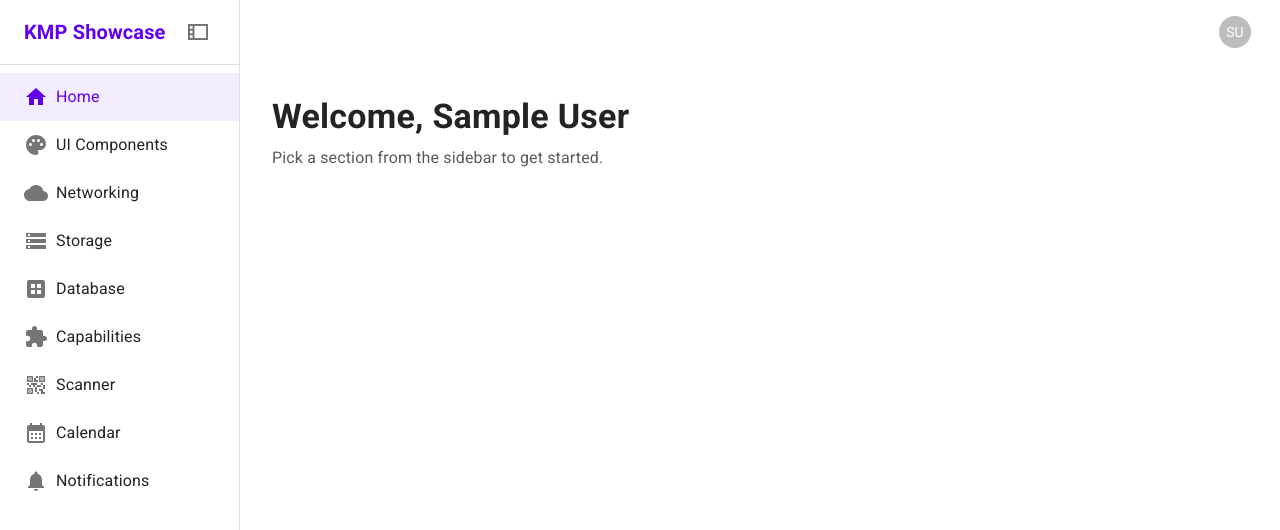
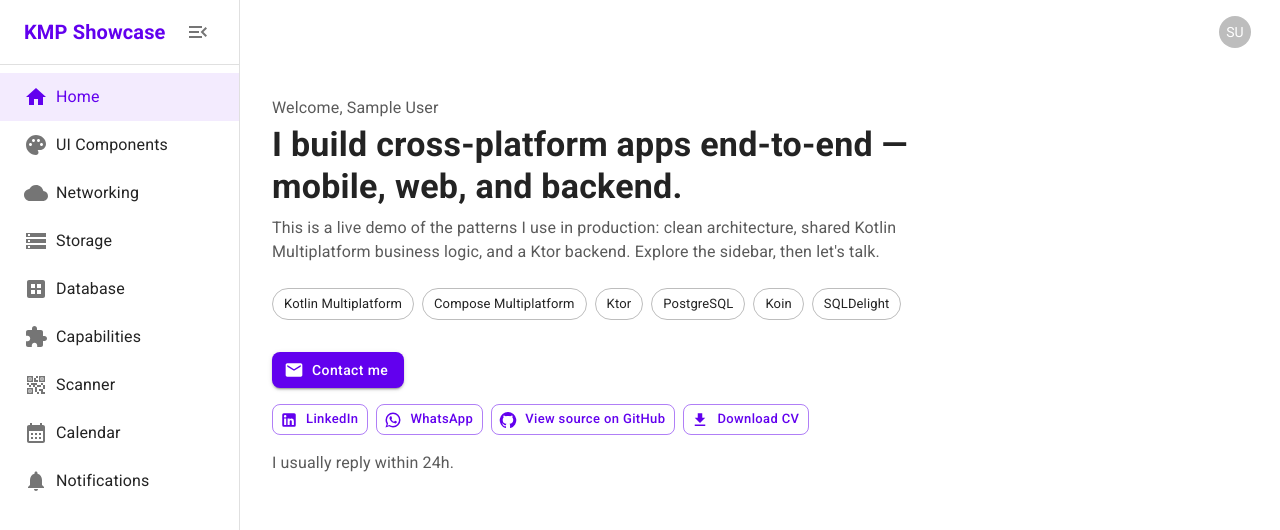
Before and after one commit to mkdigitalsk/web-showcase, a React (Vite) app: page /home in a window 1280 px wide. Shown: the top 530 px of the page. Built offline with nearby package versions, Linux system fonts and the light colour scheme; no server answers; sample sign-in values are in the browser's storage.

Commit message:
redesign home as portfolio README with contact CTAs, fix sidebar toggle icon

```diff
--- a/src/features/home/HomePage.tsx
+++ b/src/features/home/HomePage.tsx
@@ -1,17 +1,78 @@
-import { Box } from "@mui/material";
-import { TextBody1Neutral60, TextH4Bold } from "../../shared/components";
+import { Download, GitHub, LinkedIn, Mail, WhatsApp } from "@mui/icons-material";
+import { Box, Stack } from "@mui/material";
+import { Button, Chip, TextBody1Neutral60, TextH4Bold } from "../../shared/components";
 import { useAuth, useTranslation } from "../../shared/hooks";
+
+const techStack = ["Kotlin Multiplatform", "Compose Multiplatform", "Ktor", "PostgreSQL", "Koin", "SQLDelight"];
 
 export function HomePage() {
   const { t } = useTranslation();
   const { user } = useAuth();
 
   return (
-    <Box sx={{ p: 4 }}>
-      <TextH4Bold sx={{ mb: 1 }}>
+    <Box sx={{ p: 4, maxWidth: 720 }}>
+      <TextBody1Neutral60 sx={{ mb: 0.5 }}>
         {t("home.welcome")}, {user?.name}
-      </TextH4Bold>
-      <TextBody1Neutral60>{t("home.pickSection")}</TextBody1Neutral60>
+      </TextBody1Neutral60>
+      <TextH4Bold sx={{ mb: 1 }}>{t("home.headline")}</TextH4Bold>
+      <TextBody1Neutral60 sx={{ mb: 3 }}>{t("home.description")}</TextBody1Neutral60>
+
+      <Stack direction="row" spacing={1} sx={{ flexWrap: "wrap", mb: 4 }}>
+        {techStack.map((tech) => (
+          <Chip key={tech} label={tech} variant="outlined" />
+        ))}
+      </Stack>
+
+      <Stack direction="row" sx={{ mb: 2 }}>
+        <Button variant="primary" startIcon={<Mail />} href="mailto:mir.kusnir@gmail.com">
+          {t("home.contactCta")}
+        </Button>
+      </Stack>
+
+      <Stack direction="row" spacing={1} sx={{ flexWrap: "wrap", mb: 2 }}>
+        <Button
+          variant="outline"
+          size="small"
+          startIcon={<LinkedIn />}
+          href="https://linkedin.com/in/miroslavkusnir"
+          target="_blank"
+          rel="noopener noreferrer"
+        >
+          {t("home.linkedin")}
+        </Button>
+        <Button
+          variant="outline"
+          size="small"
+          startIcon={<WhatsApp />}
+          href="https://wa.me/421951892670"
+          target="_blank"
+          rel="noopener noreferrer"
+        >
+          {t("home.whatsapp")}
+        </Button>
+        <Button
+          variant="outline"
+          size="small"
+          startIcon={<GitHub />}
+          href="https://github.com/KusnirM/kmp-showcase"
+          target="_blank"
+          rel="noopener noreferrer"
+        >
+          {t("home.viewSource")}
+        </Button>
+        <Button
+          variant="outline"
+          size="small"
+          startIcon={<Download />}
+          href="/cv.pdf"
+          target="_blank"
+          rel="noopener noreferrer"
+        >
+          {t("home.downloadCv")}
+        </Button>
+      </Stack>
+
+      <TextBody1Neutral60>{t("home.responseTime")}</TextBody1Neutral60>
     </Box>
   );
 }
--- a/src/locales/en.json
+++ b/src/locales/en.json
@@ -42,7 +42,14 @@
 
   "home.title": "Home",
   "home.welcome": "Welcome",
-  "home.pickSection": "Pick a section from the sidebar to get started.",
+  "home.headline": "I build cross-platform apps end-to-end — mobile, web, and backend.",
+  "home.description": "This is a live demo of the patterns I use in production: clean architecture, shared Kotlin Multiplatform business logic, and a Ktor backend. Explore the sidebar, then let's talk.",
+  "home.contactCta": "Contact me",
+  "home.linkedin": "LinkedIn",
+  "home.whatsapp": "WhatsApp",
+  "home.viewSource": "View source on GitHub",
+  "home.downloadCv": "Download CV",
+  "home.responseTime": "I usually reply within 24h.",
   "home.logout": "Logout",
   "home.accountSettings": "Account Settings",
   "home.theme": "Theme",
--- a/src/shared/components/Button.tsx
+++ b/src/shared/components/Button.tsx
@@ -3,6 +3,8 @@ import { Button as MuiButton, type ButtonProps as MuiButtonProps } from '@mui/ma
 interface ButtonProps extends Omit<MuiButtonProps, 'variant'> {
   variant?: 'primary' | 'secondary' | 'outline'
   loading?: boolean
+  target?: string
+  rel?: string
 }
 
 const variantMap = {
--- a/src/shared/components/layout/Sidebar.tsx
+++ b/src/shared/components/layout/Sidebar.tsx
@@ -4,11 +4,12 @@ import {
   Dataset,
   Extension,
   Home as HomeIcon,
+  Menu as MenuIcon,
+  MenuOpen,
   Notifications,
   Palette,
   QrCode2,
   Storage as StorageIcon,
-  ViewSidebarOutlined,
 } from '@mui/icons-material'
 import { Drawer, IconButton, List, ListItemButton, ListItemIcon, ListItemText, Toolbar, Tooltip } from '@mui/material'
 import { useLocation, useNavigate } from 'react-router-dom'
@@ -58,7 +59,7 @@ export function Sidebar() {
       <Toolbar sx={{ display: 'flex', justifyContent: collapsed ? 'center' : 'space-between', px: 2 }}>
         {!collapsed && <TextH6BoldPrimary noWrap>{t('app.name')}</TextH6BoldPrimary>}
         <IconButton onClick={() => setCollapsed((c) => !c)} size="small">
-          <ViewSidebarOutlined sx={{ transform: 'scaleX(-1)' }} />
+          {collapsed ? <MenuIcon /> : <MenuOpen />}
         </IconButton>
       </Toolbar>
 
```
Also changed, not shown: 1 other file (tests, documents, lock files or other folders).
